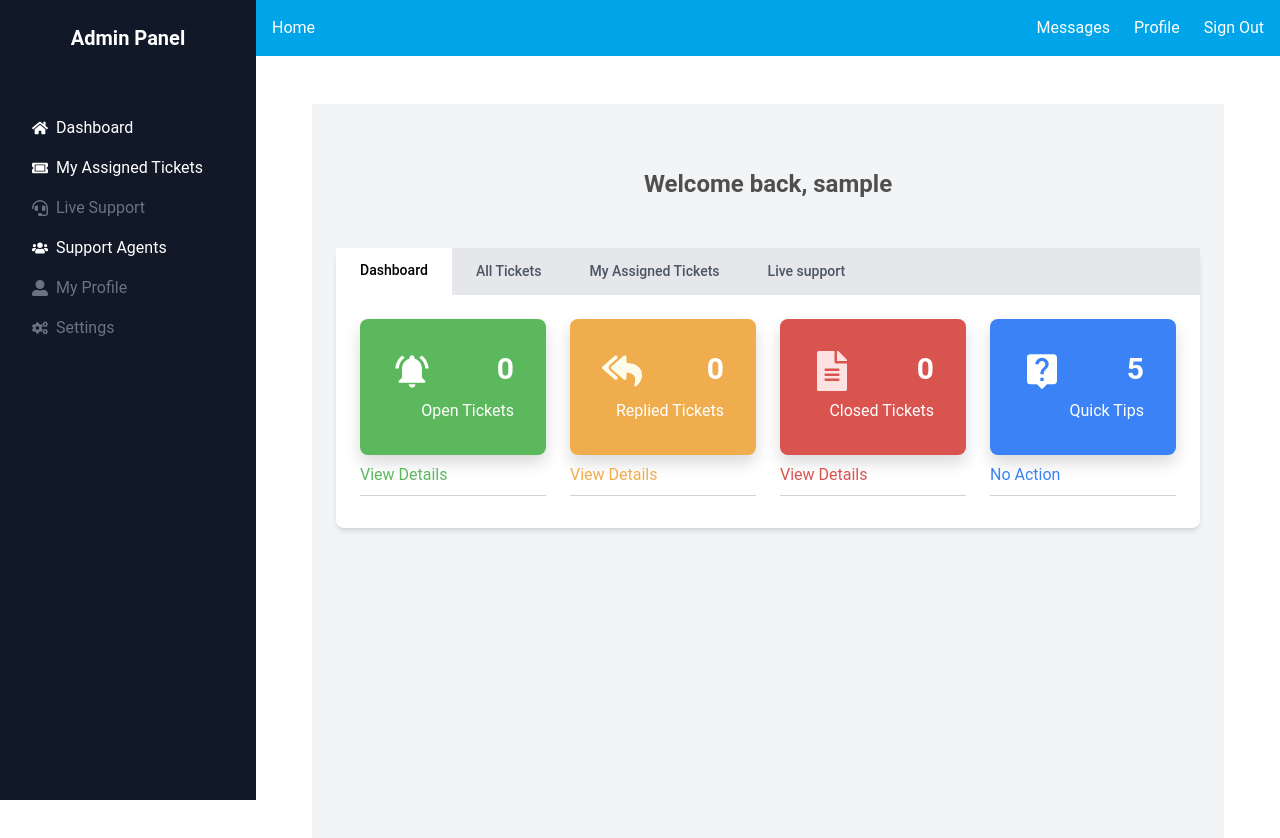
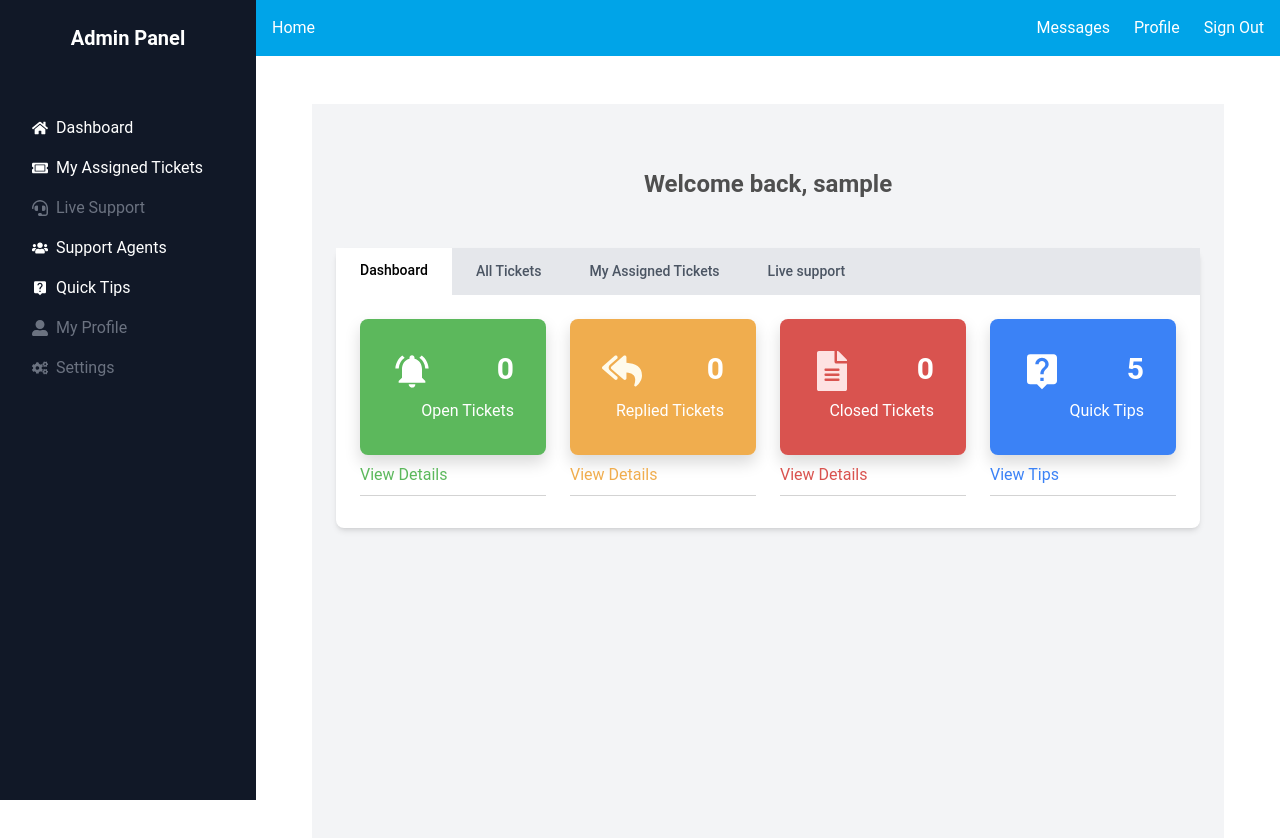
Before and after one commit to justzaid/customer-react-app, a React (Vite) app: page /dashboard in a window 1280 px wide. Shown: the top 838 px of the page. Built offline with nearby package versions, Linux system fonts and the light colour scheme; no server answers; sample sign-in values are in the browser's storage; a web font is replaced by a local one.

Commit message:
Added a quick tips route for admins to view details about how to manage admin dashboards

```diff
--- a/src/App.jsx
+++ b/src/App.jsx
@@ -17,8 +17,8 @@ import SideNavbar from './components/SideNavbar/SideNavbar';
 import TicketDetails from './components/TicketDetails/TicketDetails';
 import TicketForm from './components/TicketForm/TicketForm';
 import SupportAgents from './components/SupportAgents/SupportAgents';
-// Import the new component
 import MyAssignedTickets from './components/MyAssignedTickets/MyAssignedTickets';
+import QuickTips from './components/QuickTips/QuickTips';
 
 export const AuthedUserContext = createContext(null);
 
@@ -54,23 +54,22 @@ const App = () => {
               <Route path="/dashboard" element={<div className="p-6"><Dashboard setUser={setUser} handleSignout={handleSignout}/></div>} />
               <Route path="/tickets/:id" element={<div className="p-6"><TicketDetails /></div>} />
               <Route path="/tickets/:id/edit" element={<div className="p-6"><TicketForm /></div>} />
-              {/* Admin-only routes */}
+
               {user.role === 'admin' && (
                 <>
                   <Route path="/support-agents" element={<SupportAgents />} />
-                  {/* Add route for My Assigned Tickets */}
                   <Route path="/my-assigned-tickets" element={<div className="p-6"><MyAssignedTickets /></div>} />
+                  <Route path="/quick-tips" element={<div className="p-6"><QuickTips /></div>} />
                 </>
               )}
-              {/* Redirects for logged-in users */}
               <Route path="/" element={<Navigate to="/dashboard" replace />} />
               <Route path="/signin" element={<Navigate to="/dashboard" replace />} />
               <Route path="/signup" element={<Navigate to="/dashboard" replace />} />
-              {/* Fallback for non-admin trying to access admin routes (optional, could show a 'Forbidden' page) */}
               {user.role !== 'admin' && (
                 <>
                   <Route path="/support-agents" element={<Navigate to="/dashboard" replace />} />
                   <Route path="/my-assigned-tickets" element={<Navigate to="/dashboard" replace />} />
+                  <Route path="/quick-tips" element={<Navigate to="/dashboard" replace />} />
                 </>
               )}
             </>
@@ -85,6 +84,7 @@ const App = () => {
               <Route path="/tickets/*" element={<Navigate to="/signin" replace />} />
               <Route path="/support-agents" element={<Navigate to="/signin" replace />} />
               <Route path="/my-assigned-tickets" element={<Navigate to="/signin" replace />} />
+              <Route path="/quick-tips" element={<Navigate to="/signin" replace />} />
             </>
           )}
         </Routes>
--- a/src/components/AdminDashboardCard/AdminDashboardCard.jsx
+++ b/src/components/AdminDashboardCard/AdminDashboardCard.jsx
@@ -1,4 +1,5 @@
 import React from "react";
+import { Link } from "react-router-dom";
 import { Card, CardContent } from "../Card/Card";
 import { FaFileAlt, FaReplyAll } from "react-icons/fa";
 import { MdNotificationsActive, MdLiveHelp } from "react-icons/md";
@@ -8,13 +9,13 @@ const AdminDashboardCard = ({ openTicketsCount = 0, repliedTicketsCount = 0, clo
 
   const dynamicCardData = [
     // Added targetTab property to specify which tab each card's link should switch to
-    { id: 1, color: "bg-[#5CB85C]", icon: <MdNotificationsActive size={40} className="text-white" />, value: openTicketsCount, text: "Open Tickets", targetTab: 2 }, // Assuming Open Tickets should also go to All Tickets (Tab 2)
-    { id: 2, color: "bg-[#F0AD4E]", icon: <FaReplyAll size={40} className="text-amber-50" />, value: repliedTicketsCount, text: "Replied Tickets", targetTab: 2 }, // Assuming Replied Tickets should also go to All Tickets (Tab 2)
-    { id: 3, color: "bg-[#D9534F]", icon: <FaFileAlt size={40} className="text-red-100" />, value: closedTicketsCount, text: "Closed Tickets", targetTab: 2 }, // Assuming Closed Tickets should also go to All Tickets (Tab 2)
-    { id: 4, color: "bg-[#3B82F6]", icon: <MdLiveHelp size={40} className="text-white" />, value: 5, text: "Quick Tips", targetTab: null } // Assuming Quick Tips doesn't switch tabs
+    { id: 1, color: "bg-[#5CB85C]", icon: <MdNotificationsActive size={40} className="text-white" />, value: openTicketsCount, text: "Open Tickets", targetTab: 2 },
+    { id: 2, color: "bg-[#F0AD4E]", icon: <FaReplyAll size={40} className="text-amber-50" />, value: repliedTicketsCount, text: "Replied Tickets", targetTab: 2 },
+    { id: 3, color: "bg-[#D9534F]", icon: <FaFileAlt size={40} className="text-red-100" />, value: closedTicketsCount, text: "Closed Tickets", targetTab: 2 },
+    { id: 4, color: "bg-[#3B82F6]", icon: <MdLiveHelp size={40} className="text-white" />, value: 5, text: "Quick Tips", targetTab: 'quick-tips' }
   ];
 
-  // Handler function to call switchToTab if it exists and a targetTab is specified
+  // Handler function to call switchToTab if it exists and a targetTab is specified (numeric)
   const handleViewDetailsClick = (targetTab) => {
     if (switchToTab && targetTab !== null) {
       switchToTab(targetTab);
@@ -37,6 +38,14 @@ const AdminDashboardCard = ({ openTicketsCount = 0, repliedTicketsCount = 0, clo
             </CardContent>
             </Card>
             <div className="mt-2 text-left">
+              {card.targetTab === 'quick-tips' ? (
+                <Link
+                  to="/quick-tips"
+                  style={{ color: card.color.replace("bg-[", "").replace("]", ""), cursor: 'pointer' }}
+                >
+                  View Tips
+                </Link>
+              ) : (
                 <a
                   onClick={() => handleViewDetailsClick(card.targetTab)}
                   style={{ color: card.color.replace("bg-[", "").replace("]", ""), cursor: card.targetTab !== null ? 'pointer' : 'default' }}
@@ -44,9 +53,10 @@ const AdminDashboardCard = ({ openTicketsCount = 0, repliedTicketsCount = 0, clo
                 >
                   {card.targetTab !== null ? 'View Details' : 'No Action'}
                 </a>
-                <hr className="my-2 border-grey-300" />
+              )}
+              <hr className="my-2 border-grey-300" />
+            </div>
           </div>
-        </div>
         ))}
 
     </div>
--- /dev/null
+++ b/src/components/QuickTips/QuickTips.jsx
@@ -0,0 +1,32 @@
+import React from 'react';
+
+const QuickTips = () => {
+    const tips = [
+    { id: 1, title: "🗂️ Dashboard Cards", description: "Dashboard cards display open, replied, and closed tickets, providing a quick overview of the ticket statuses for efficient management." },
+    { id: 2, title: "🎫 Ticket Assignment", description: "To assign yourself to a user ticket, simply click on the 'Manage' button in the 'Assigned To' column to take ownership and manage the ticket effectively." },
+    { id: 3, title: "👨🏻‍💻 How to Manage User Tickets", description: "Click on the 'View' button in the 'Actions' column to access detailed information about the ticket. From there, you can edit, delete, or send reviews as needed." },
+    { id: 4, title: "📥 Selecting Ticket Status", description: "Choose the appropriate status from the dropdown to update the ticket status. This change will reflect across all user pages for consistency." },
+    { id: 5, title: "📝 Sending Ticket Reviews", description: "Send ticket reviews as forum posts to keep users informed about the status of their tickets and actions taken by the admin team." }
+    ];
+
+  return (
+    <div className="container mx-auto p-4">
+      <h2 className="text-2xl font-bold mt-3 mb-5">Ticket management tips</h2>
+      <div className="space-y-4">
+        <div className="p-4 border rounded shadow-sm">
+          {tips.map((tip, index) => (
+            <React.Fragment key={tip.id}>
+              <div className="mb-4">
+                <h3 className="text-lg font-semibold mb-2">{tip.title}</h3>
+                <p>{tip.description}</p>
+              </div>
+              {index < tips.length - 1 && <hr className="my-4 border-gray-300" />}
+            </React.Fragment>
+          ))}
+        </div>
+      </div>
+    </div>
+  );
+};
+
+export default QuickTips;
--- a/src/components/SideNavbar/SideNavbar.jsx
+++ b/src/components/SideNavbar/SideNavbar.jsx
@@ -1,6 +1,7 @@
 import React, { useContext } from "react"
 import { Link } from "react-router-dom";
-import { FaHome, FaClipboardList, FaCogs, FaUsers, FaHeadset, FaUserAlt, FaTicketAlt, FaPlusCircle } from "react-icons/fa"; // Added more icons
+import { FaHome, FaClipboardList, FaCogs, FaUsers, FaHeadset, FaUserAlt, FaTicketAlt, FaPlusCircle } from "react-icons/fa";
+import { MdLiveHelp } from "react-icons/md";
 import { AuthedUserContext } from "../../App";
 
 const SideNavbar = () => {
@@ -22,6 +23,11 @@ const SideNavbar = () => {
              <li className="p-2 hover:bg-gray-700 rounded">
                 <Link to="/support-agents" className="flex items-center gap-2">
                     <FaUsers /> Support Agents
+                </Link>
+            </li>
+            <li className="p-2 hover:bg-gray-700 rounded">
+                <Link to="/quick-tips" className="flex items-center gap-2">
+                    <MdLiveHelp /> Quick Tips
                 </Link>
             </li>
         </>
--- a/src/components/SupportAgents/SupportAgents.jsx
+++ b/src/components/SupportAgents/SupportAgents.jsx
@@ -34,7 +34,7 @@ const SupportAgents = () => {
         <Navbar />
         <main className="flex-1 overflow-x-hidden overflow-y-auto bg-gray-200 p-6">
           <div className="container mx-auto">
-            <h1 className="text-3xl font-semibold text-gray-800 mb-6">Support Agents</h1>
+            <h1 className="text-2xl font-bold mt-5 mb-5">Support Agents</h1>
 
             {loading && <p>Loading support agents...</p>}
             {error && <p className="text-red-500">{error}</p>}
```
